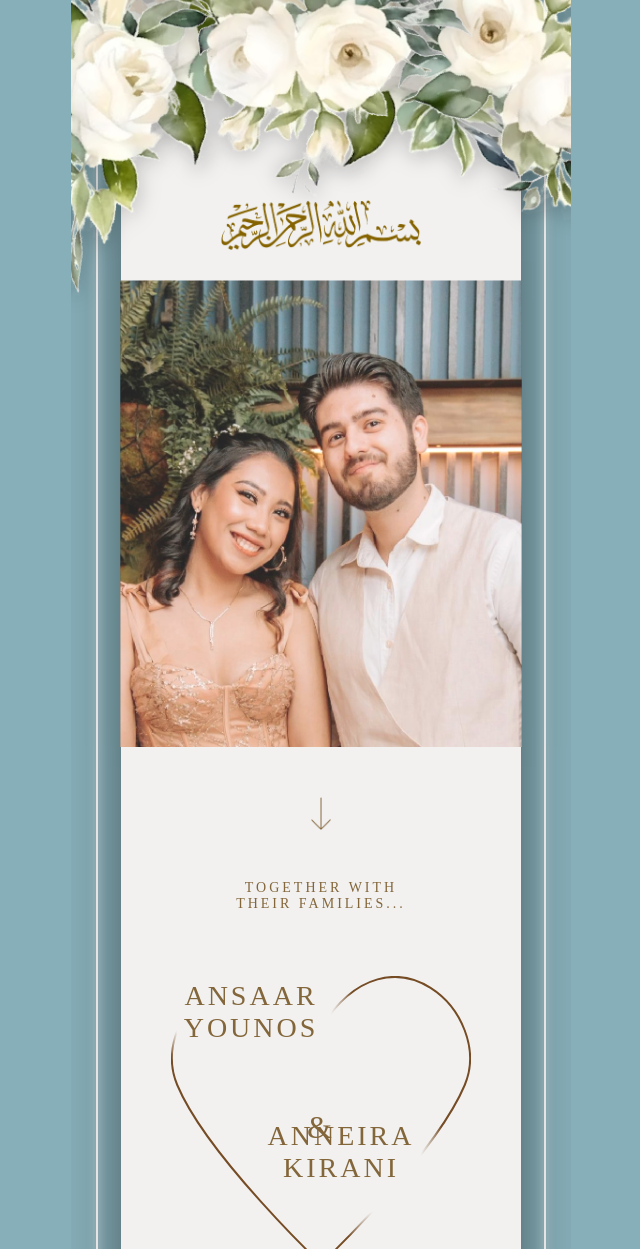
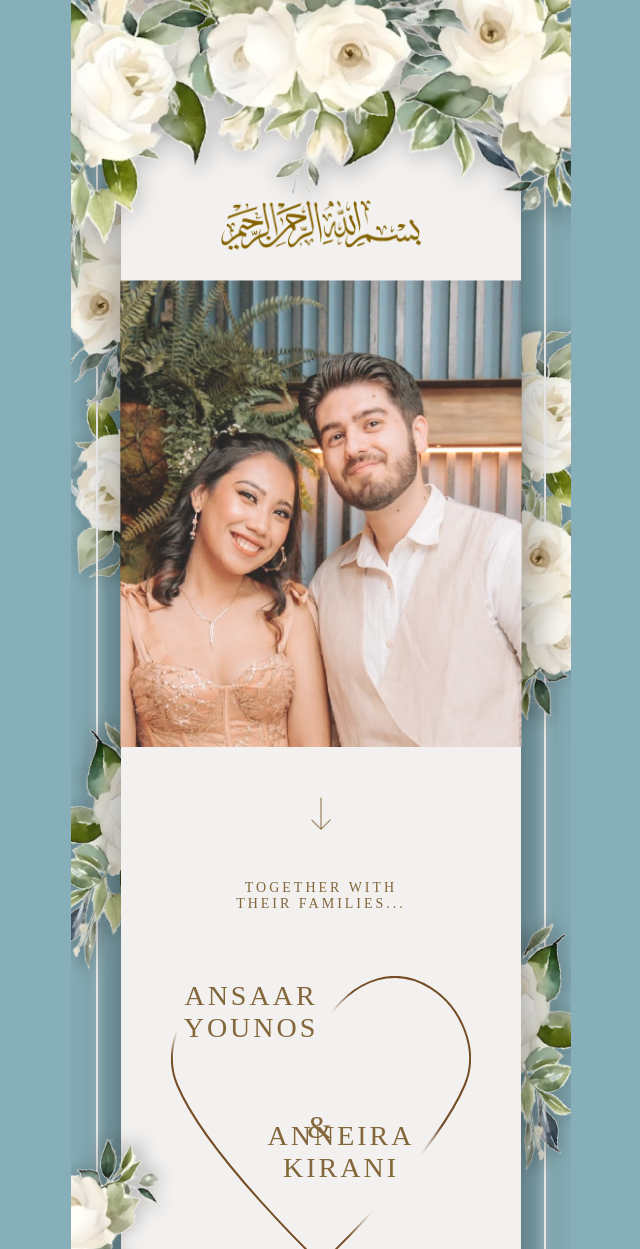
Before and after one commit to ansaaryounos/Engagement-Invitation, a plain HTML site: page index.html in a window 1280 px wide. Shown: the top 1249 px of the page, without its empty margins (319-959 px from the left). Drawn offline with Linux system fonts and the light colour scheme; a web font is replaced by a local one.

Commit message:
fixed refs

```diff
--- a/index.html
+++ b/index.html
@@ -18,13 +18,13 @@
         <div class="line" id="right-line"></div>
 
         <div class="bouquet">
-            <img id="one" class="flower" src="/Engagement-Invitationimg/flower-big.png">
-            <img id="two"class="flower" src="/Engagement-Invitationimg/flower-small.png">
-            <img id="three"class="flower" src="/Engagement-Invitationimg/flower-small.png">
-            <img id="four"class="flower" src="/Engagement-Invitationimg/flower-big.png">
-            <img id="five"class="flower" src="/Engagement-Invitationimg/flower-small.png">
-            <img id="six"class="flower" src="/Engagement-Invitationimg/flower-small.png">
-            <img id="seven" class="flower" src="/Engagement-Invitationimg/flower-big.png">
+            <img id="one" class="flower" src="/Engagement-Invitation/img/flower-big.png">
+            <img id="two"class="flower" src="/Engagement-Invitation/img/flower-small.png">
+            <img id="three"class="flower" src="/Engagement-Invitation/img/flower-small.png">
+            <img id="four"class="flower" src="/Engagement-Invitation/img/flower-big.png">
+            <img id="five"class="flower" src="/Engagement-Invitation/img/flower-small.png">
+            <img id="six"class="flower" src="/Engagement-Invitation/img/flower-small.png">
+            <img id="seven" class="flower" src="/Engagement-Invitation/img/flower-big.png">
         </div>
 
         <img id="top" src="/Engagement-Invitation/img/top-2.png">
```
